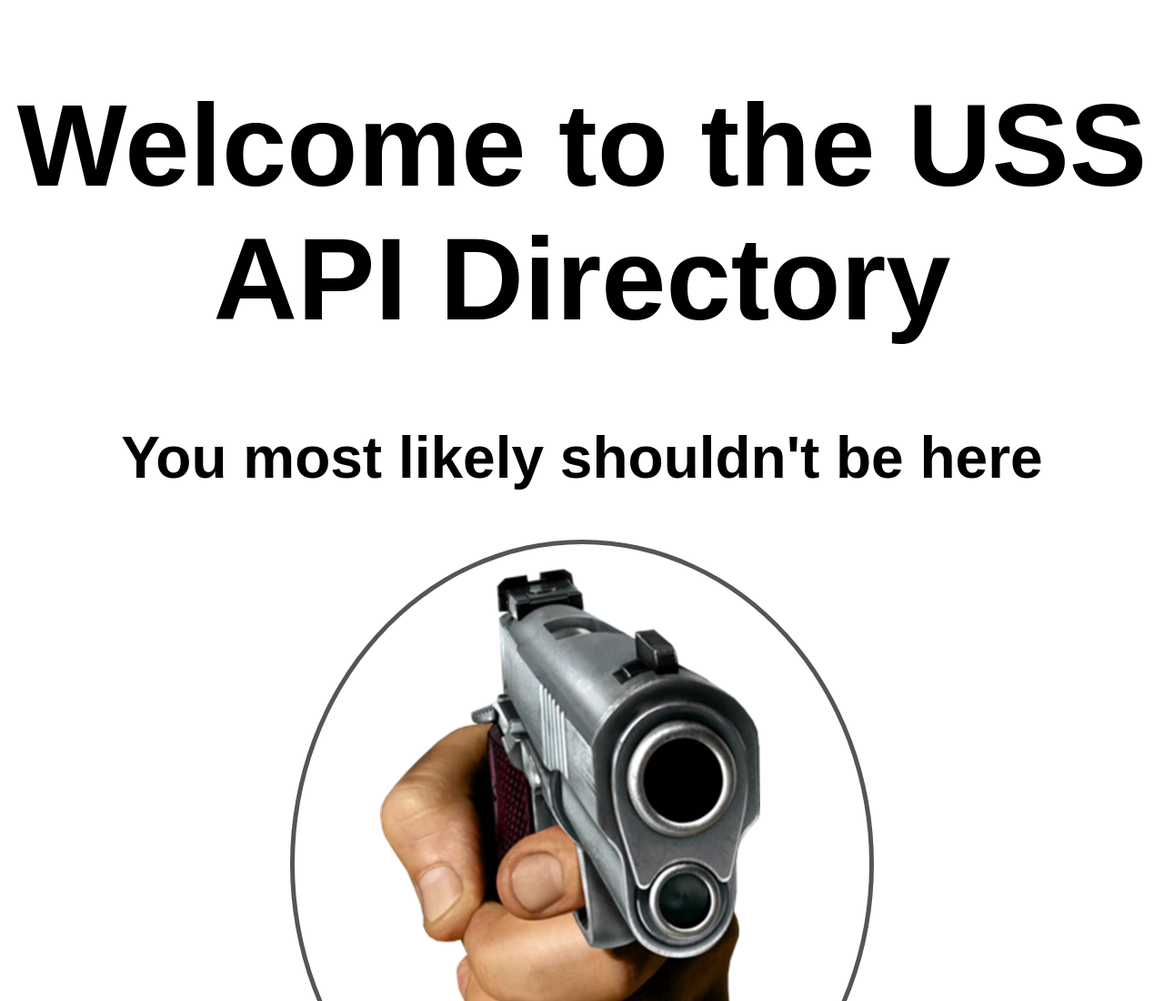
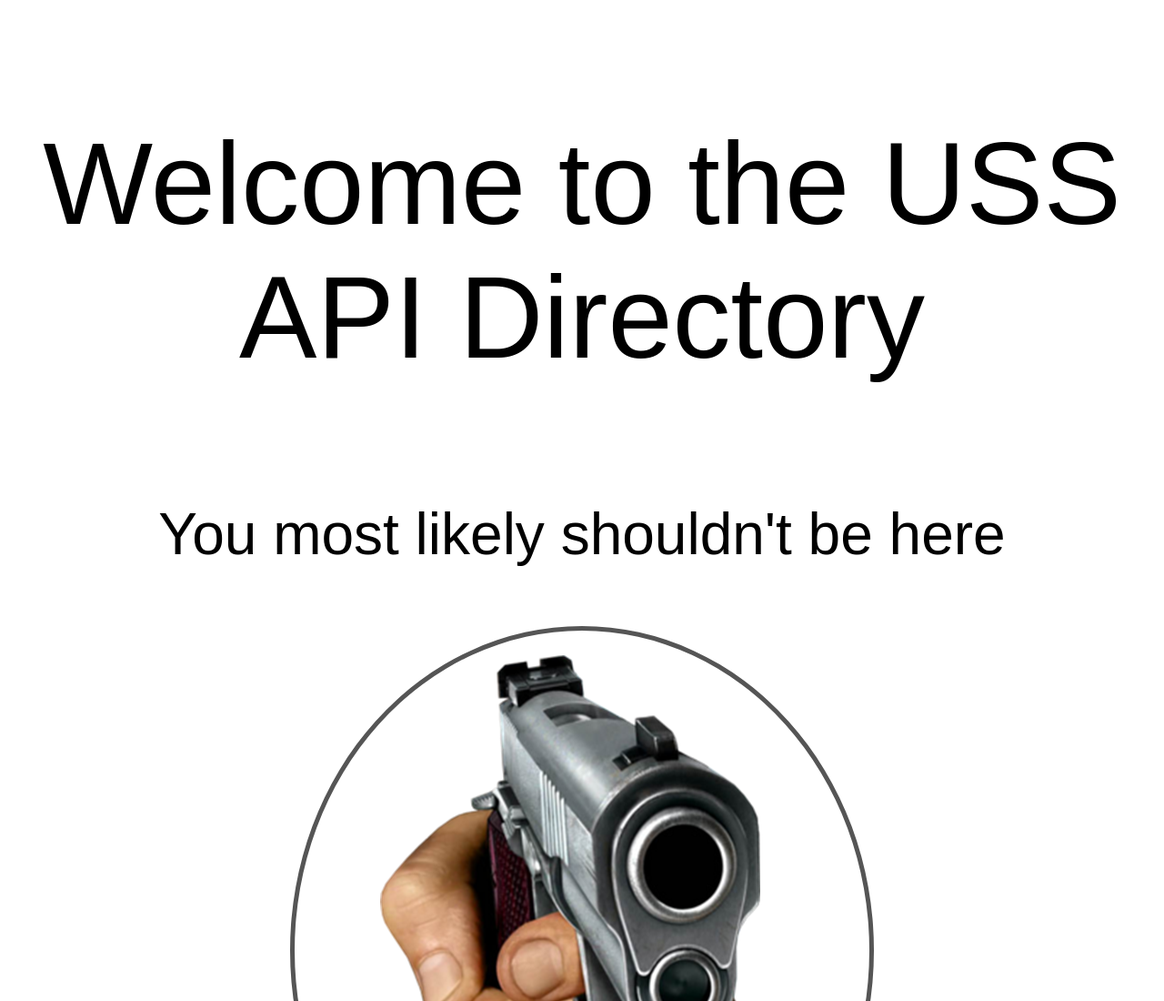
Before and after one commit to Aesth3tical/ussapi.ga, a plain HTML site: page index.html in a window 1280 px wide. Shown: the top 1100 px of the page at 91% size. Drawn offline with Linux system fonts and the light colour scheme.

Commit message:
Update index.html

```diff
--- a/index.html
+++ b/index.html
@@ -30,8 +30,8 @@
 
   <body>
     <div class="heading">
-      <h1 style="font-size: 10vw">Welcome to the USS API Directory</h1>
-      <h2 style="font-size: 5vw">You most likely shouldn't be here</h2>
+      <p style="font-size: 10vw">Welcome to the USS API Directory</p>
+      <p style="font-size: 5vw">You most likely shouldn't be here</p>
     </div>
     <div class="center">
       <img src="c75.png" alt="gun heh">
```
